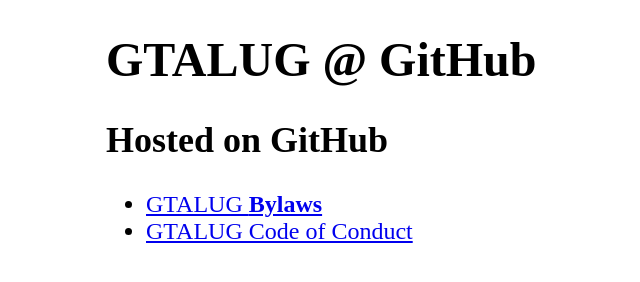
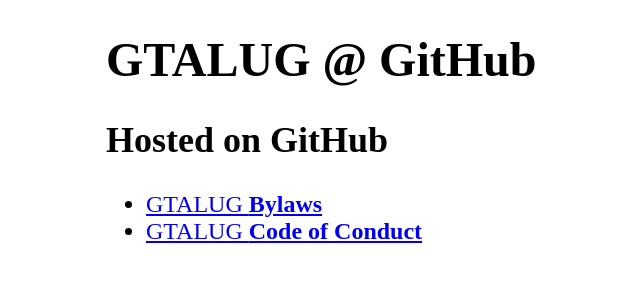
Before and after one commit to gtalug/gtalug.github.io, a plain HTML site: page index.html in a window 1280 px wide. Shown: the full height of the page, 159-799 px from the left. Drawn offline with Linux system fonts and the light colour scheme.

Commit message:
Open the tag don't close it.

```diff
--- a/index.html
+++ b/index.html
@@ -19,7 +19,7 @@
 
     <ul>
       <li><a href="/bylaws/">GTALUG <strong>Bylaws</strong></a></li>
-      <li><a href="/code-of-conduct/">GTALUG </strong>Code of Conduct</strong></a></li>
+      <li><a href="/code-of-conduct/">GTALUG <strong>Code of Conduct</strong></a></li>
     </ul>
   </body>
 </html>
```
